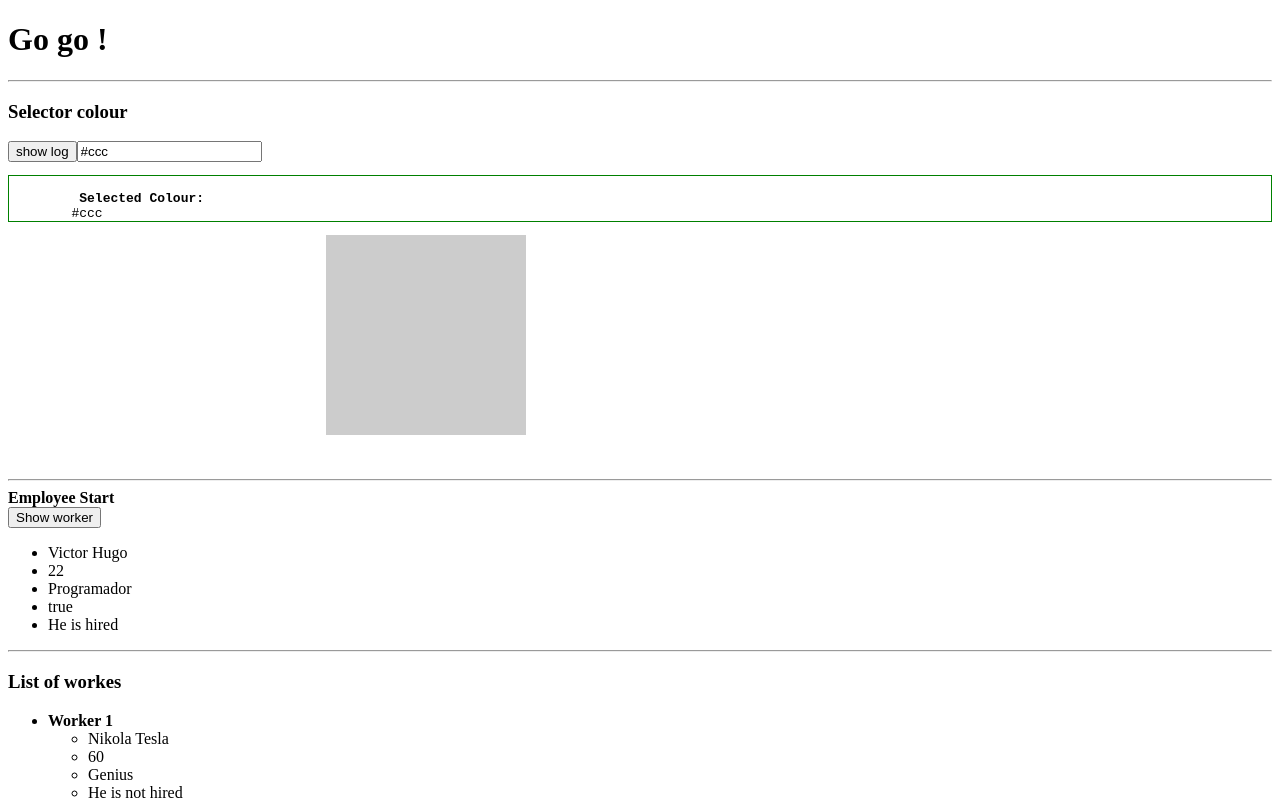
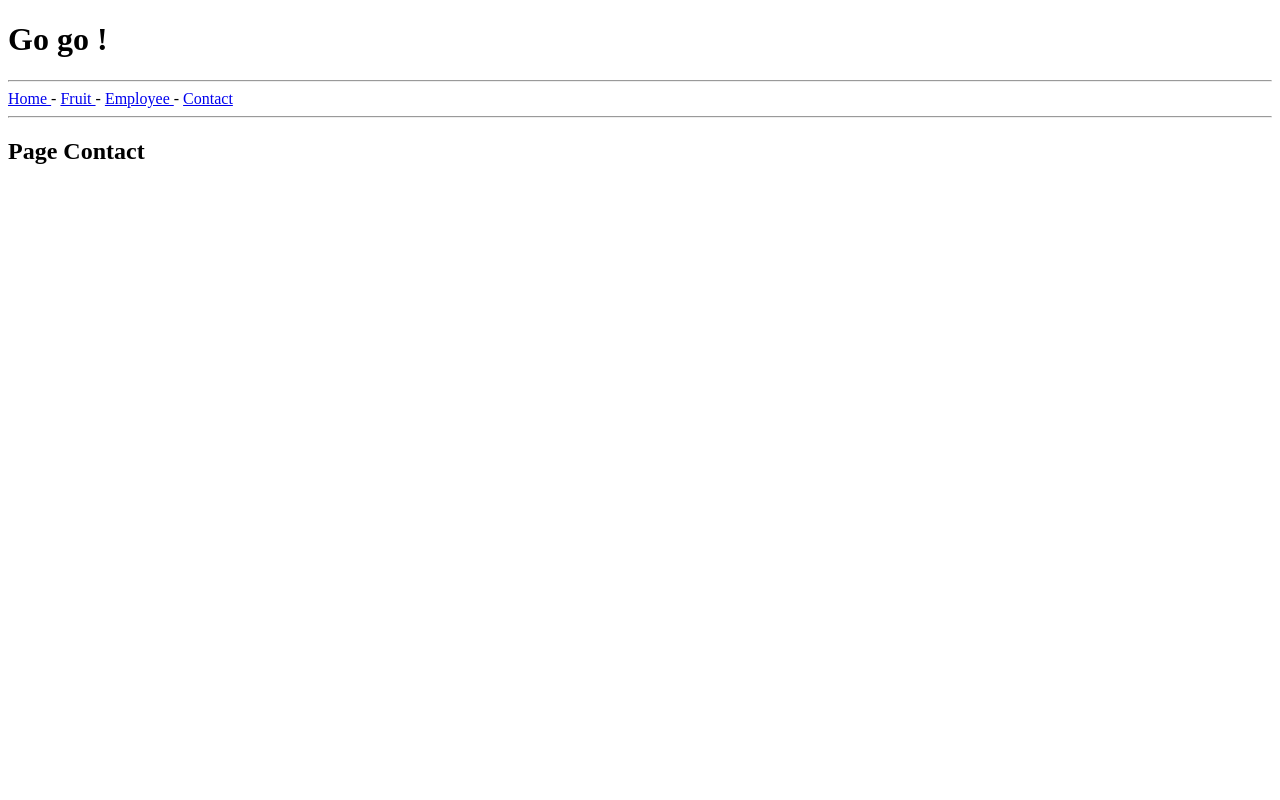
Before and after one commit to vpino/p2-expenses, an Angular app in the folder expenses/: page /contact in a window 1280 px wide. Shown: the top 800 px of the page. Built offline with nearby package versions, Linux system fonts and the light colour scheme.

Commit message:
feat(expenses) Add nav menu

```diff
--- a/expenses/src/app/app.component.html
+++ b/expenses/src/app/app.component.html
@@ -2,6 +2,26 @@
   {{title}}
 </h1>
 <hr>
+
+<nav>
+	<a [routerLink]="['/home']">
+		Home
+	</a>
+	-
+	<a [routerLink]="['/fruit']">
+		Fruit
+	</a>
+	-
+	<a [routerLink]="['/employee']">
+		Employee
+	</a>
+	-
+	<a [routerLink]="['/contact']">
+		Contact
+	</a>
+</nav>
+
+<hr/>
 
 <!--
 <fruit></fruit>
--- /dev/null
+++ b/expenses/src/app/contact/contact.component.html
@@ -0,0 +1 @@
+<h2> {{ title }} </h2>
--- /dev/null
+++ b/expenses/src/app/contact/contact.component.ts
@@ -0,0 +1,16 @@
+import { Component } from '@angular/core';
+
+@Component({
+    selector: 'contact',
+    templateUrl: './contact.component.html'
+})
+
+export class ContactComponent {
+
+	public title:string;
+
+	constructor() {
+		this.title = 'Page Contact';
+	}
+
+}
--- /dev/null
+++ b/expenses/src/app/home/home.component.html
@@ -0,0 +1 @@
+<h2> {{ title }} </h2>
--- /dev/null
+++ b/expenses/src/app/home/home.component.ts
@@ -0,0 +1,16 @@
+import { Component } from '@angular/core';
+
+@Component({
+    selector: 'home',
+    templateUrl: './home.component.html'
+})
+
+export class HomeComponent{
+
+	public title:string;
+
+	constructor(){
+		this.title = 'Main page';
+	}
+
+}
```
Also changed, not shown: expenses/src/app/app.module.ts (+8 -1 lines), expenses/src/app/app.routing.ts (+6 -2 lines).
